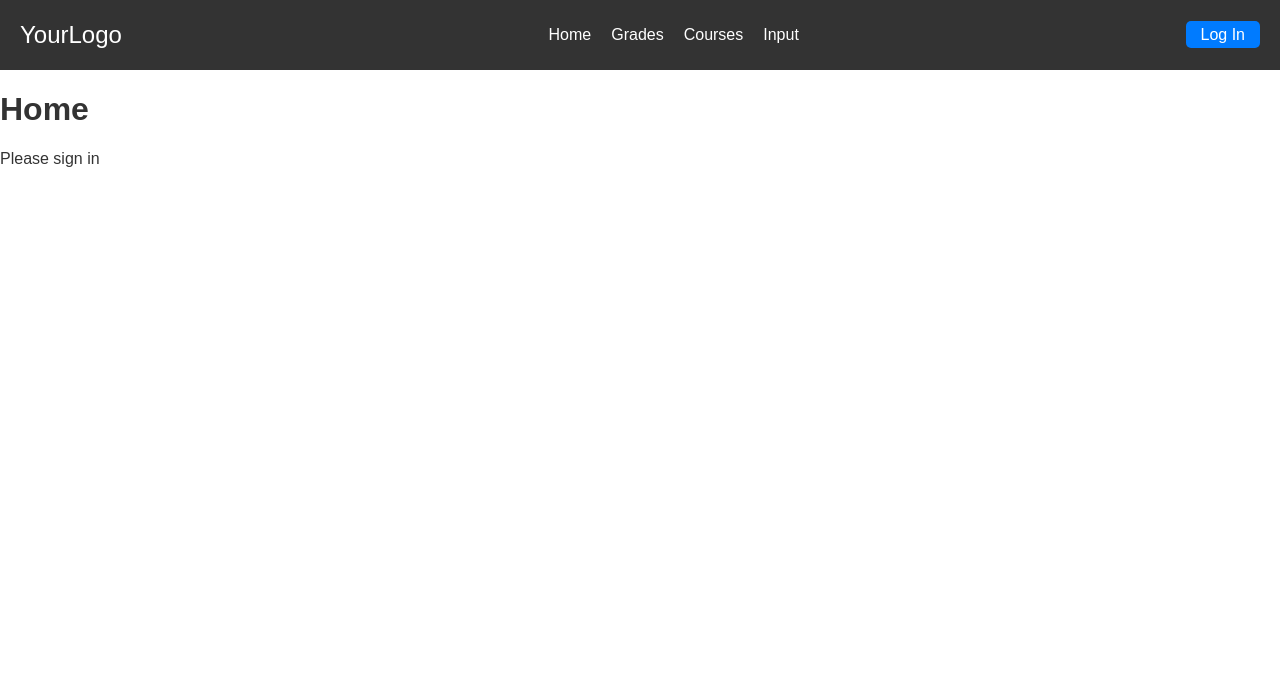
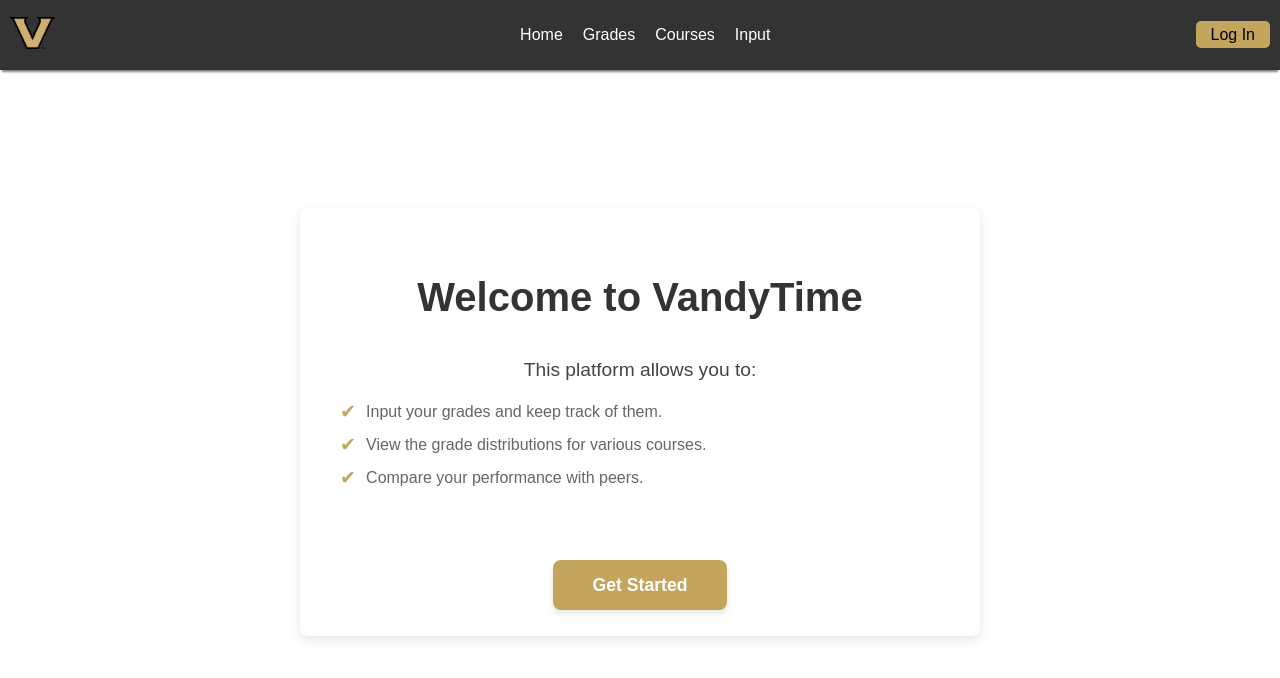
Before and after one commit to gabrield2731/VandyTime, a React (Create React App) app in the folder frontend/: page / in a window 1280 px wide. Shown: the top 678 px of the page. Built offline with nearby package versions, Linux system fonts and the light colour scheme; no server answers.

Commit message:
for testing

```diff
--- a/frontend/src/pages/Grades/index.js
+++ b/frontend/src/pages/Grades/index.js
@@ -2,7 +2,7 @@ import React, { useEffect, useState } from "react";
 import BarChartComponent from "../../components/BarChart";
 import "./styles.css";
 
-const BACKEND = process.env.BACKEND_URL;
+const BACKEND = process.env.REACT_APP_BACKEND_URL;
 
 const dummyGradeData = [
   { grade: "A+", percentage: 0 },
@@ -73,9 +73,11 @@ const Grades = () => {
   useEffect(() => {
     // initially get courses and set dummy grade data
     setGradeData(dummyGradeData);
-    fetch(`${BACKEND}/courses`)
+    console.log(BACKEND);
+    fetch(`${BACKEND}/class`)
       .then((response) => response.json())
       .then((data) => {
+        console.log(data);
         setCourses(data.courses);
       })
       .catch((error) => {
--- a/frontend/src/pages/Grades/styles.css
+++ b/frontend/src/pages/Grades/styles.css
@@ -51,7 +51,7 @@ select {
 button {
   padding: 10px 20px;
   background-color: #c4a55e; /* New Gold color for button */
-  color: #ffffff; /* White button text */
+  color: black; /* White button text */
   border: none;
   border-radius: 5px;
   cursor: pointer;
--- a/frontend/src/pages/Home/index.js
+++ b/frontend/src/pages/Home/index.js
@@ -1,13 +1,31 @@
-import React from "react";
+import React from 'react';
+import './styles.css'; // Add some styles as needed
 import { useAuth } from "../../stores/firebase"; // Make sure this path is correct
 
 const Home = () => {
   const user = useAuth(); // This will give you the current Firebase user
 
   return (
-    <div>
-      <h1>Home</h1>
-      {user ? <p>Welcome, {user.email}</p> : <p>Please sign in</p>}
+    <div className="home">
+      <div className="home-container">
+        <h1 className="home-title">Welcome to VandyTime</h1>
+        {user && <p className="user-greeting">Welcome, {user.email}!</p>}
+
+        {/* Introduction section */}
+        <div className="intro-section">
+          <p className="intro-text">This platform allows you to:</p>
+          <ul className="features-list">
+            <li>Input your grades and keep track of them.</li>
+            <li>View the grade distributions for various courses.</li>
+            <li>Compare your performance with peers.</li>
+          </ul>
+        </div>
+
+        {/* Buttons to get started */}
+        <div className="button-section">
+          <a href="/grades" className="get-started-btn">Get Started</a>
+        </div>
+      </div>
     </div>
   );
 };
--- /dev/null
+++ b/frontend/src/pages/Home/styles.css
@@ -0,0 +1,118 @@
+  /* Ensure no scrollbars appear */
+  html, body {
+    height: 100%;
+    font-family: 'Arial', sans-serif; /* Add a nice font */
+    background-color: #f9f9f9; /* Soft background color */
+  }
+
+  /* General layout and centering */
+  .home {
+    display: flex;
+    justify-content: center;
+    align-items: center;
+    height: 88vh; /* Ensure full-screen height */
+    padding: 0 20px; /* Small padding for responsiveness */
+  }
+
+  /* Home container styles */
+  .home-container {
+    background-color: white;
+    border-radius: 8px;
+    box-shadow: 0px 4px 12px rgba(0, 0, 0, 0.1); /* Light shadow for depth */
+    padding: 40px;
+    max-width: 600px;
+    width: 100%;
+    text-align: center;
+    display: flex;
+    flex-direction: column;
+    justify-content: center; /* Center content vertically inside the container */
+  }
+
+  /* Title styling */
+  .home-title {
+    font-size: 2.5rem;
+    font-weight: bold;
+    margin-bottom: 20px;
+    color: #333;
+  }
+
+  /* User greeting styling (when user is logged in) */
+  .user-greeting {
+    font-size: 1.1rem;
+    color: #555;
+    margin-bottom: 30px;
+  }
+
+  /* Introductory text and feature list */
+  .intro-section {
+    margin-bottom: 30px;
+  }
+
+  .intro-text {
+    font-size: 1.2rem;
+    color: #444;
+  }
+
+  .features-list {
+    list-style: none;
+    padding: 0;
+    text-align: left;
+    margin-top: 15px;
+  }
+
+  /* Add some icons to the list items */
+  .features-list li {
+    font-size: 1rem;
+    color: #666;
+    margin-bottom: 10px;
+    display: flex;
+    align-items: center;
+  }
+
+  .features-list li::before {
+    content: '✔'; /* Checkmark for each feature */
+    color: #c4a55e;
+    font-size: 1.2rem;
+    margin-right: 10px;
+  }
+
+  /* Button container */
+  .button-section {
+    margin-top: 40px;
+  }
+
+  /* Styling the "Get Started" button */
+  .get-started-btn {
+    padding: 15px 40px;
+    font-size: 1.1rem;
+    font-weight: bold;
+    background-color: #c4a55e;
+    color: white;
+    text-decoration: none; /* Remove underline */
+    border-radius: 8px;
+    border: none;
+    cursor: pointer;
+    transition: background-color 0.3s ease;
+    box-shadow: 0px 4px 6px rgba(0, 0, 0, 0.1); /* Light shadow for button */
+  }
+
+  .get-started-btn:hover {
+    background-color: #b08e52;
+    box-shadow: 0px 6px 8px rgba(0, 0, 0, 0.15);
+  }
+
+  /* Media query for smaller screens */
+  @media (max-width: 600px) {
+    .home-container {
+      padding: 20px;
+    }
+
+    .home-title {
+      font-size: 2rem;
+    }
+
+    .get-started-btn {
+      padding: 12px 30px;
+      font-size: 1rem;
+    }
+  }
--- a/frontend/src/pages/NavBar/index.css
+++ b/frontend/src/pages/NavBar/index.css
@@ -7,10 +7,14 @@ html, body {
 }
 
 .navbar {
-    background-color: #333;
-    padding: 10px 20px;
-    color: white;
-  }
+  position: -webkit-sticky; /* For Safari */
+  position: sticky;
+  top: 0; /* Stick to the top of the viewport */
+  background-color: #333; /* Background color to avoid transparency issues */
+  z-index: 1000; /* Ensure the navbar stays on top */
+  box-shadow: 0 4px 2px -2px gray; /* Optional: Add shadow for visual effect */
+  padding: 10px;
+}
 
   .navbar-container {
     display: flex;
@@ -41,13 +45,18 @@ html, body {
   }
 
   .nav-login .login-btn {
-    background-color: #007bff;
-    color: white;
+    background-color: #c4a55e;
+    color: black;
     padding: 5px 15px;
     border-radius: 5px;
     text-decoration: none;
   }
 
   .nav-login .login-btn:hover {
-    background-color: #0056b3;
+    background-color: #b08e52;
   }
+
+  .logo-image {
+    width: 45px;
+    height: 32px;
+  }
--- a/frontend/src/pages/NavBar/index.js
+++ b/frontend/src/pages/NavBar/index.js
@@ -1,6 +1,7 @@
 import React from 'react';
 import { useLocation } from 'react-router-dom';
 import './index.css';
+import logo from '../../assets/logo.png'; // Adjust the path based on your folder structure
 
 const Navbar = () => {
   const location = useLocation();
@@ -12,7 +13,7 @@ const Navbar = () => {
         <nav className="navbar">
           <div className="navbar-container">
             <div className="navbar-logo">
-              <a href="/">YourLogo</a>
+            <img src={logo} alt="VandyLogo" className="logo-image" />
             </div>
 
             <ul className="nav-links">
```
Also changed, not shown: frontend/src/assets/logo.png (added), frontend/src/assets/vanderbilt_logo.png (deleted).
